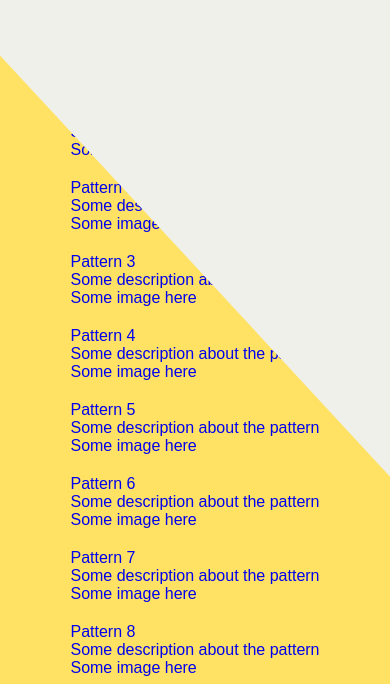
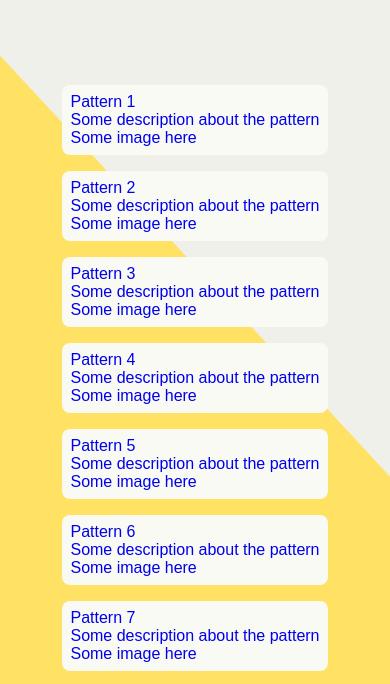
Before and after one commit to green2cerberuz/grid-layouts-practice, a website built with Vite: page index.html in a window 390 px wide. Shown: the part 146-830 px from the top of the page. Built offline with nearby package versions, Linux system fonts and the light colour scheme; a web font is replaced by a local one.

Commit message:
feat: improving the code to handle the responsive layout and other stuff

```diff
--- a/app.css
+++ b/app.css
@@ -33,10 +33,9 @@ body {
   position: relative;
 }
 
-
 .header {
   position: relative;
-  z-index: 10;
+  z-index: 50;
   height: 25vh;
   padding: 16px;
 }
@@ -51,7 +50,7 @@ body {
   z-index: -1;
   transform: rotate(-18deg);
   scale: 2;
-  clip-path: polygon(100% 0%, 100% 100%, 0% 0%); */
+  clip-path: polygon(100% 0%, 100% 100%, 0% 0%);
 }
 
 .main-title {
@@ -62,23 +61,32 @@ body {
 .main-description-text {
   &.description-text {
     font-size: 1rem;
+    padding: 8px;
+    margin-bottom: 4px;
   }
 }
 
 .main-section {
+  position: relative;
+  z-index: 50;
   margin-top: 1.25rem;
-  width: 100wh;
+  width: 100vw;
   padding-bottom: 1rem;
   display: flex;
   flex-direction: column;
-  justify-content-center;
+  justify-content: center;
   align-items: center;
 }
 
+.project-card {
+  background-color: var(--card-background-color);
+  margin-bottom: 16px;
+  border-radius: 8px;
+}
 
 .design-link {
   display: block;
-  margin-top: 1.25rem;
+  padding: 8px;
   text-decoration: none;
 }
 
```
Also changed, not shown: index.html (+0 -1 lines).
